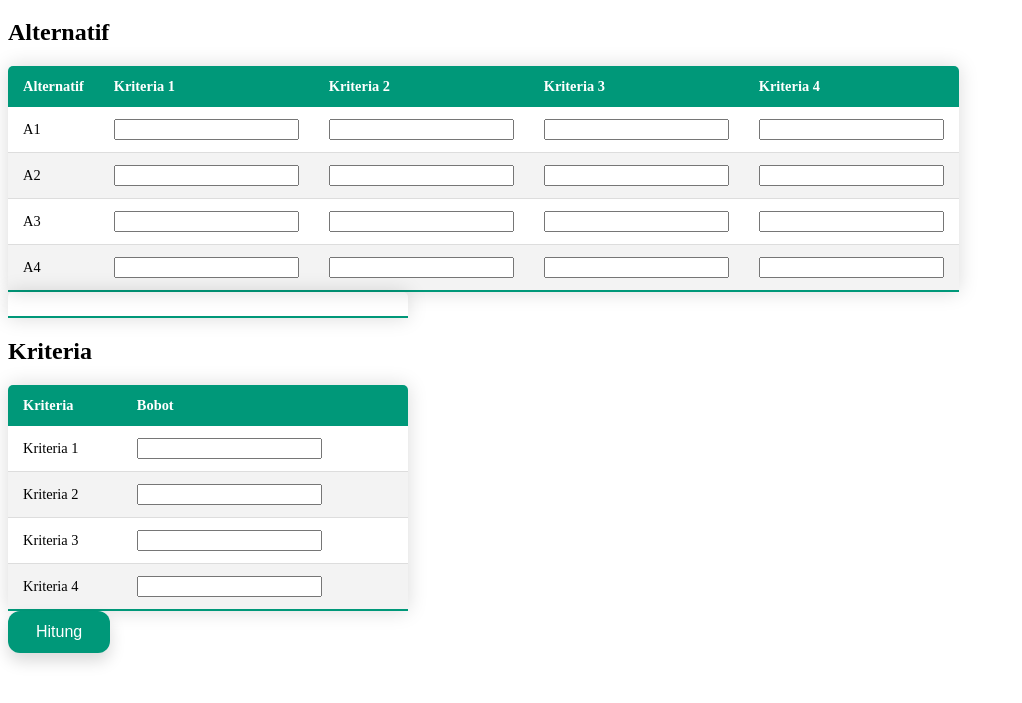
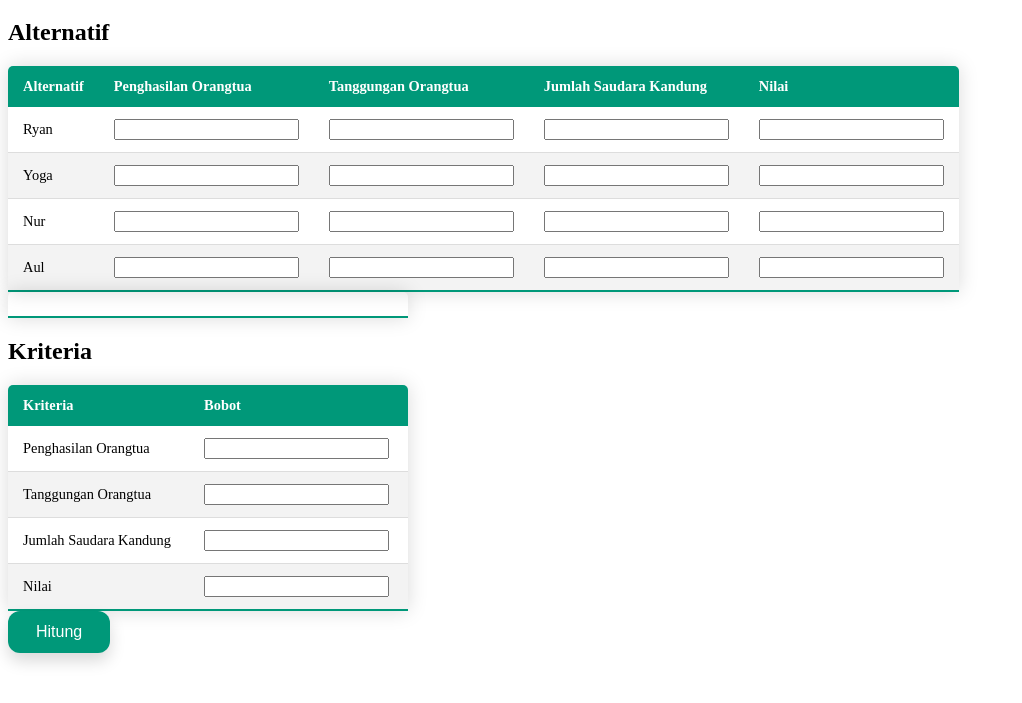
Before and after one commit to michaelrm27/spkproject, a plain HTML site: page topsis.html in a window 1280 px wide. Shown: the part 61-764 px from the top of the page, without its empty margins (0-1022 px from the left). Drawn offline with Linux system fonts and the light colour scheme.

Commit message:
update all

```diff
--- a/topsis.html
+++ b/topsis.html
@@ -66,36 +66,36 @@
             <thead>
               <tr>
                 <th>Alternatif</th>
-                <th>Kriteria 1</th>
-                <th>Kriteria 2</th>
-                <th>Kriteria 3</th>
-                <th>Kriteria 4</th>
+                <th>Penghasilan Orangtua</th>
+                <th>Tanggungan Orangtua</th>
+                <th>Jumlah Saudara Kandung</th>
+                <th>Nilai</th>
               </tr>
             </thead>
             <tbody>
               <tr>
-                <td>A1</td>
+                <td>Ryan</td>
                 <td><input type="text" id="a11" /></td>
                 <td><input type="text" id="a12" /></td>
                 <td><input type="text" id="a13" /></td>
                 <td><input type="text" id="a14" /></td>
               </tr>
           <tr>
-            <td>A2</td>
+            <td>Yoga</td>
             <td><input type="text" id="a21" /></td>
             <td><input type="text" id="a22" /></td>
             <td><input type="text" id="a23" /></td>
             <td><input type="text" id="a24" /></td>
           </tr>
           <tr>
-            <td>A3</td>
+            <td>Nur</td>
             <td><input type="text" id="a31" /></td>
             <td><input type="text" id="a32" /></td>
             <td><input type="text" id="a33" /></td>
             <td><input type="text" id="a34" /></td>
           </tr>
           <tr>
-            <td>A4</td>
+            <td>Aul</td>
             <td><input type="text" id="a41" /></td>
             <td><input type="text" id="a42" /></td>
             <td><input type="text" id="a43" /></td>
@@ -121,11 +121,11 @@
             </thead>
             <tbody>
               <tr>
-                <td>Kriteria 1</td>
+                <td>Penghasilan Orangtua</td>
                 <td><input type="text" id="w1" /></td>
               </tr>
               <tr>
-                <td>Kriteria 2</td>
+                <td>Tanggungan Orangtua</td>
                 <td>
                   <input
                     type="text"
@@ -135,11 +135,11 @@
                 </td>
               </tr>
               <tr>
-                <td>Kriteria 3</td>
+                <td>Jumlah Saudara Kandung</td>
                 <td><input type="text" id="w3" /></td>
               </tr>
               <tr>
-                <td>Kriteria 4</td>
+                <td>Nilai</td>
                 <td><input type="text" id="w4" /></td>
               </tr>
             </tbody>
```
Also changed, not shown: saw.html (+9 -9 lines), wp.html (+4 -4 lines).
